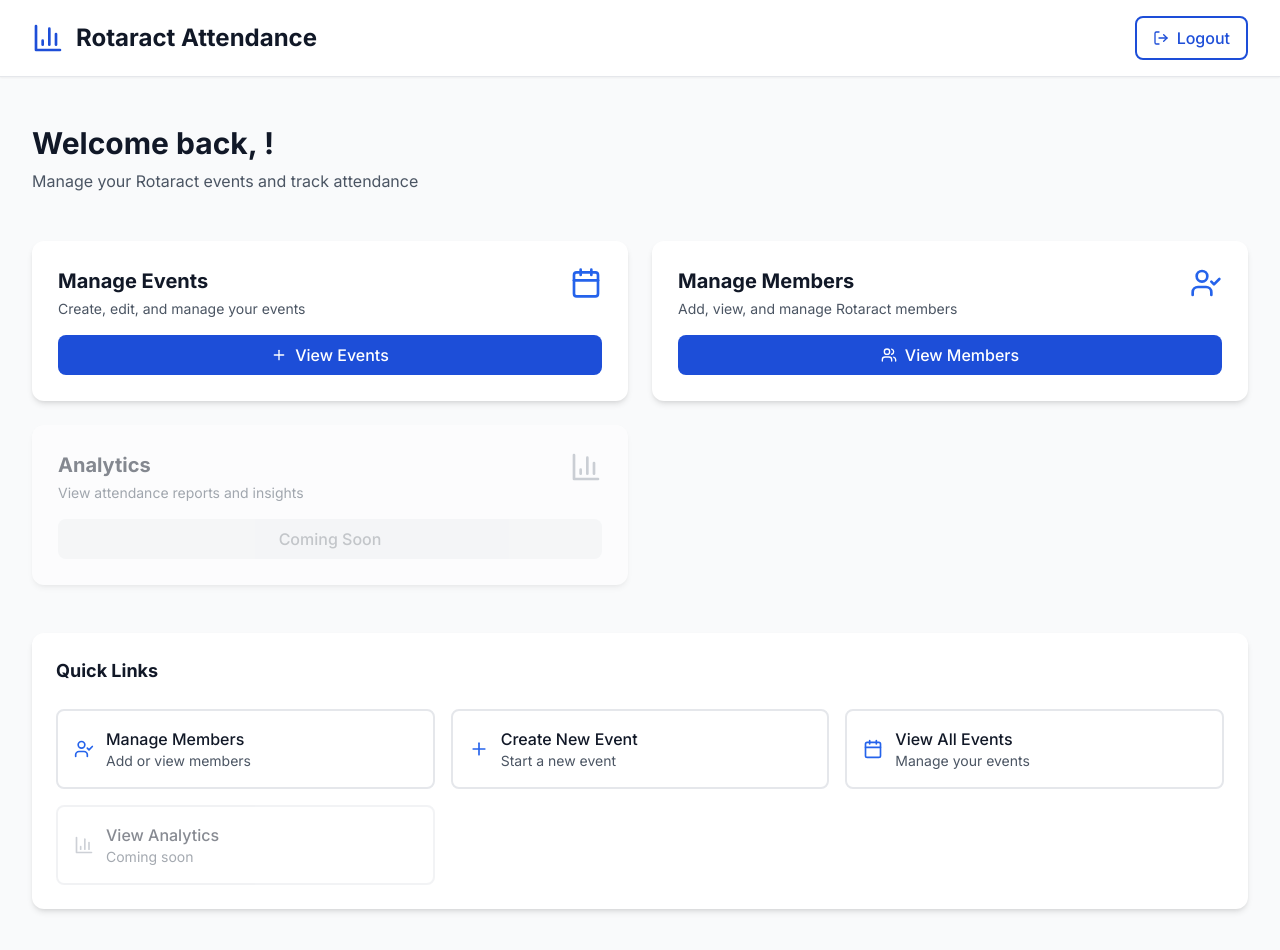
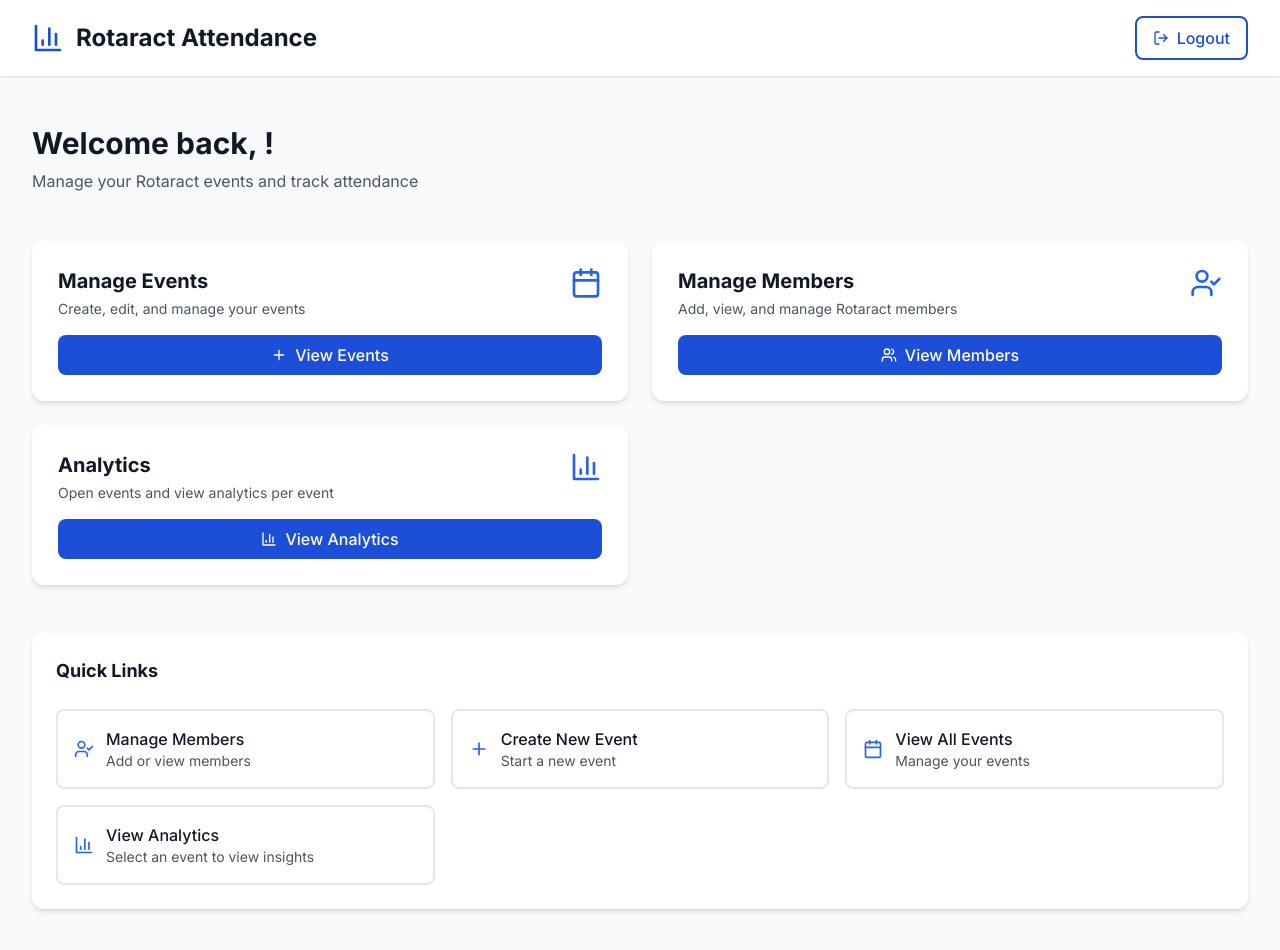
Before and after one commit to Apeede/fellowgix, a React (Vite) app: page /dashboard in a window 1280 px wide. Shown: the top 950 px of the page. Built offline with nearby package versions, Linux system fonts and the light colour scheme; no server answers; the database is empty; sample sign-in values are in the browser's storage.

Commit message:
canan@DESKTOP-9K5QG8P MINGW64 /d/Projects/React/discord-clone (main)

```diff
--- a/src/pages/DashboardPage.tsx
+++ b/src/pages/DashboardPage.tsx
@@ -36,6 +36,33 @@
       navigate('/login');
     } catch (error) {
       toast.error((error instanceof Error ? error.message : String(error)));
+    }
+  };
+
+  const handleOpenAnalytics = async () => {
+    if (!currentAdmin) return;
+
+    try {
+      // Prefer upcoming events, but fall back to any available active event.
+      const upcomingEvents = await eventService.getUpcomingEvents(currentAdmin.id);
+      if (upcomingEvents.length > 0 && upcomingEvents[0].id) {
+        navigate(`/events/${upcomingEvents[0].id}/analytics`);
+        return;
+      }
+
+      const allEvents = await eventService.getEventsByAdmin(currentAdmin.id, true);
+      const activeEvent = allEvents.find((event) => event.isActive) || allEvents[0];
+
+      if (activeEvent?.id) {
+        navigate(`/events/${activeEvent.id}/analytics`);
+        return;
+      }
+
+      toast.error('No events found yet. Create an event first.');
+      navigate('/events');
+    } catch (error) {
+      toast.error('Failed to open analytics');
+      console.error(error);
     }
   };
 
@@ -142,7 +169,7 @@
         <div className="grid grid-cols-1 md:grid-cols-2 gap-6">
           {/* Event Management Card */}
           <div
-            onClick={() => navigate('/events')}
+            onClick={handleOpenAnalytics}
             className="card cursor-pointer hover:shadow-lg hover:border-primary-600 transition-all border-2 border-transparent"
           >
             <div className="flex items-start justify-between mb-4">
@@ -181,18 +208,22 @@
           </div>
 
           {/* Analytics Card */}
-          <div className="card cursor-pointer border-2 border-transparent opacity-50 pointer-events-none">
+          <div
+            onClick={() => navigate('/events')}
+            className="card cursor-pointer hover:shadow-lg hover:border-primary-600 transition-all border-2 border-transparent"
+          >
             <div className="flex items-start justify-between mb-4">
               <div>
                 <h3 className="text-xl font-bold text-gray-900">Analytics</h3>
                 <p className="text-gray-600 text-sm mt-1">
-                  View attendance reports and insights
+                  Open events and view analytics per event
                 </p>
               </div>
-              <BarChart3 className="w-8 h-8 text-gray-400" />
+              <BarChart3 className="w-8 h-8 text-primary-600" />
             </div>
-            <button type="button" className="btn-secondary mt-4 flex items-center gap-2 w-full justify-center" disabled>
-              Coming Soon
+            <button type="button" className="btn-primary mt-4 flex items-center gap-2 w-full justify-center">
+              <BarChart3 className="w-4 h-4" />
+              View Analytics
             </button>
           </div>
         </div>
@@ -231,7 +262,7 @@
 
             <button
               type="button"
-              onClick={() => navigate('/events')}
+              onClick={handleOpenAnalytics}
               className="p-4 border-2 border-gray-200 rounded-lg hover:border-primary-600 hover:bg-primary-50 transition-all text-left"
             >
               <div className="flex items-center gap-3">
@@ -243,12 +274,16 @@
               </div>
             </button>
 
-            <button type="button" className="p-4 border-2 border-gray-200 rounded-lg opacity-50 cursor-not-allowed text-left" disabled>
+            <button
+              type="button"
+              onClick={() => navigate('/events')}
+              className="p-4 border-2 border-gray-200 rounded-lg hover:border-primary-600 hover:bg-primary-50 transition-all text-left"
+            >
               <div className="flex items-center gap-3">
-                <BarChart3 className="w-5 h-5 text-gray-400" />
+                <BarChart3 className="w-5 h-5 text-primary-600" />
                 <div>
                   <p className="font-medium text-gray-900">View Analytics</p>
-                  <p className="text-sm text-gray-600">Coming soon</p>
+                  <p className="text-sm text-gray-600">Select an event to view insights</p>
                 </div>
               </div>
             </button>
--- a/src/pages/EventAnalyticsPage.tsx
+++ b/src/pages/EventAnalyticsPage.tsx
@@ -24,12 +24,6 @@
   const [analytics, setAnalytics] = useState<AttendanceAnalytics | null>(null);
   const [isLoading, setIsLoading] = useState(true);
 
-  useEffect(() => {
-    if (eventId) {
-      loadData();
-    }
-  }, [eventId, loadData]);
-
   const loadData = useCallback(async () => {
     try {
       setIsLoading(true);
@@ -53,6 +47,12 @@
       setIsLoading(false);
     }
   }, [eventId, navigate]);
+
+  useEffect(() => {
+    if (eventId) {
+      loadData();
+    }
+  }, [eventId, loadData]);
 
   const handleViewAttendees = () => {
     navigate(`/events/${eventId}/attendance`, { replace: false });
@@ -110,7 +110,7 @@
             <div className="flex items-center gap-4">
               <button
                 type="button"
-                onClick={() => navigate(-1)}
+                onClick={() => navigate('/events')}
                 aria-label="Go back"
                 className="p-2 hover:bg-gray-100 rounded-lg transition-colors"
               >
--- a/src/pages/EventsPage.tsx
+++ b/src/pages/EventsPage.tsx
@@ -3,6 +3,7 @@
 import { qrCodeGeneratorService } from '@services/qrcode/qrcode-generator';
 import { Event } from '@types/event';
 import {
+    ArrowLeft,
     BarChart3,
     Calendar,
     Download,
@@ -97,7 +98,25 @@
       <div className="bg-white border-b border-gray-200">
         <div className="max-w-7xl mx-auto px-4 sm:px-6 lg:px-8 py-6">
           <div className="flex justify-between items-center">
+            <div className="flex items-center gap-4">
+              <button
+                type="button"
+                onClick={() => navigate('/dashboard')}
+                aria-label="Back to dashboard"
+                className="p-2 hover:bg-gray-100 rounded-lg transition-colors"
+              >
+                <ArrowLeft className="w-6 h-6 text-gray-700" />
+              </button>
               <h1 className="text-3xl font-bold text-gray-900">Events</h1>
+            </div>
+            <div className="flex items-center gap-2">
+              <button
+                type="button"
+                onClick={() => navigate('/dashboard')}
+                className="btn-outline"
+              >
+                Dashboard
+              </button>
               <button
                 type="button"
                 onClick={() => navigate('/events/create')}
@@ -106,6 +125,7 @@
                 <Plus className="w-5 h-5" />
                 Create Event
               </button>
+            </div>
           </div>
         </div>
       </div>
```
Lines whose indentation alone changed are shown as unchanged.
